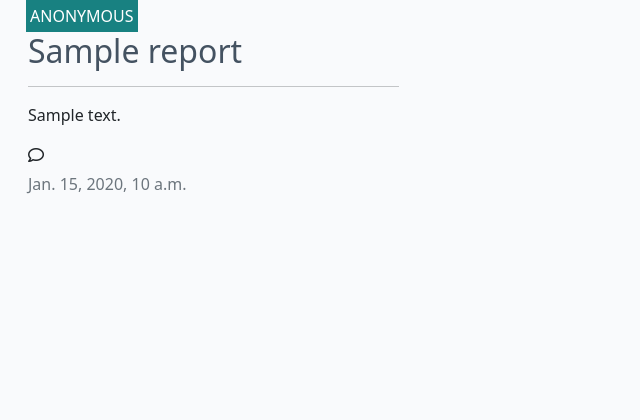
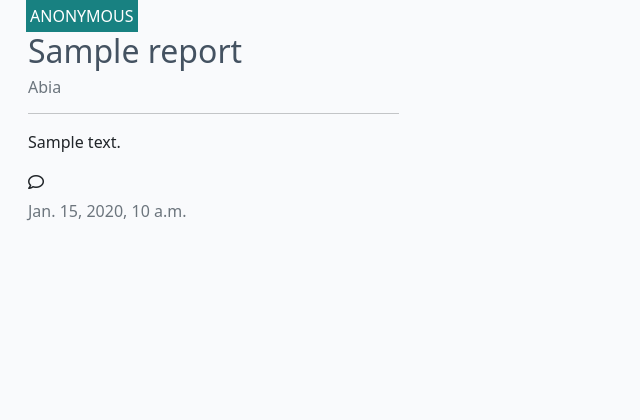
Before and after one commit to Kc-Vic/conflict_report_python_project, a Django app: page / in a window 1280 px wide. Shown: the part 60-480 px from the top of the page, without its empty margins (0-640 px from the left). Run offline with Django 4.2, Linux system fonts and the light colour scheme; data comes from the database, SQL or seed files in the repository; tables that the repository leaves empty hold one stand-in row (values such as "Sample post").

Commit message:
updated index.html to display states where incident occured

```diff
--- a/civ_intel/templates/civ_intel/index.html
+++ b/civ_intel/templates/civ_intel/index.html
@@ -27,6 +27,7 @@
                             <a href="{% url 'report_detail' report.slug %}" class="post-link">
                                 <h2 class="card-title">{{ report.title }}</h2>
                             </a>
+                            <p class="card-text text-muted h6">{{ report.location }}</p>
 
                             <hr />
                             <p class="card-text">{{ report.content|truncatewords:30 }}</p>
```
